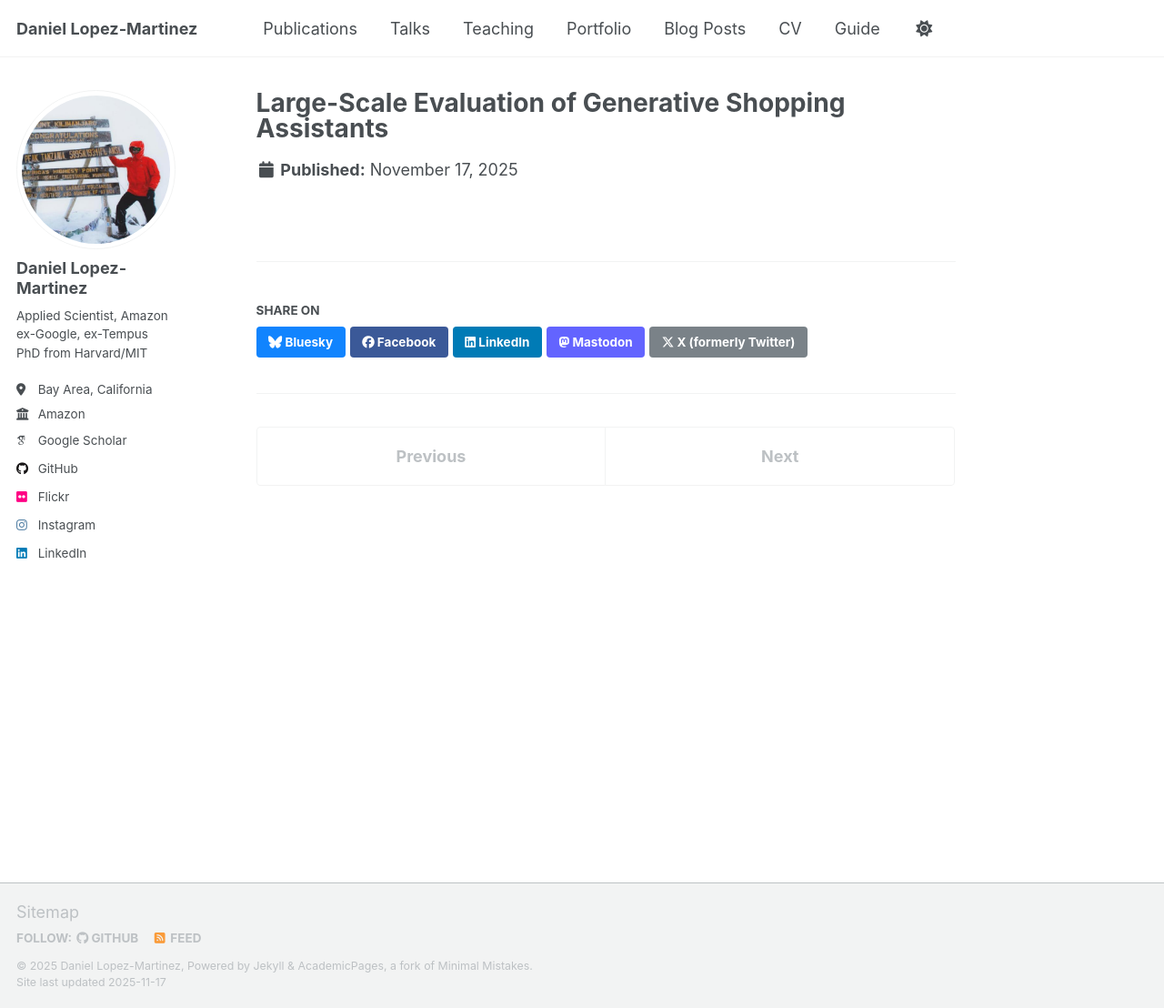
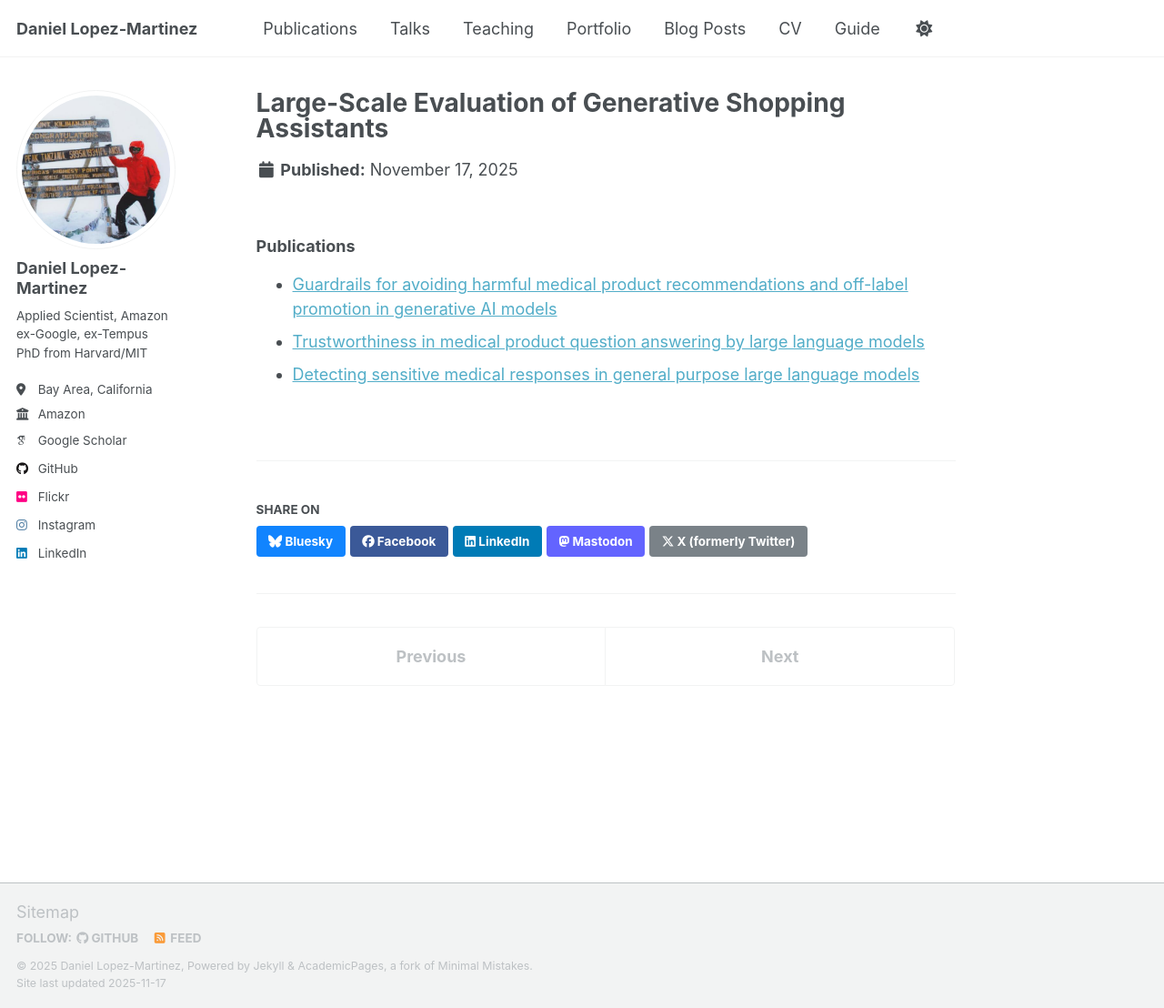
Before and after one commit to daniel-lopezmartinez/daniel-lopezmartinez.github.io, a Jekyll site: the page built from _portfolio/alice.md, in a window 1280 px wide and 1108 px high. Shown: the whole window at 91% size. Built offline with Jekyll 4.4.1, drawn with Linux system fonts in a browser that asks for light colours; some web fonts are replaced; a script that is not in the unit is left out.

Commit message:
add publications

```diff
--- a/_portfolio/alice.md
+++ b/_portfolio/alice.md
@@ -3,3 +3,10 @@ title: "Large-Scale Evaluation of Generative Shopping Assistants"
 excerpt: "Scalable evaluation framework to assess factual accuracy, safety, and quality across millions of LLM-generated shopping answers."
 collection: portfolio
 ---
+
+
+### Publications
+
+- [Guardrails for avoiding harmful medical product recommendations and off-label promotion in generative AI models](https://daniellopezmartinez.com/publication/2024-cvpr-guardrails)
+- [Trustworthiness in medical product question answering by large language models](https://daniellopezmartinez.com/publication/2024-kdd-medical-trustworthiness)
+- [Detecting sensitive medical responses in general purpose large language models](https://daniellopezmartinez.com/publication/2024-ml4h-detecting-sensitive-responses)
```
